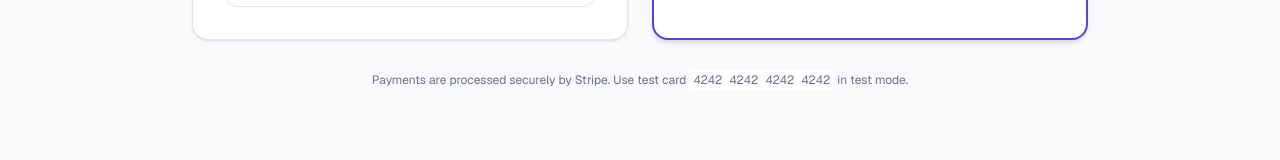
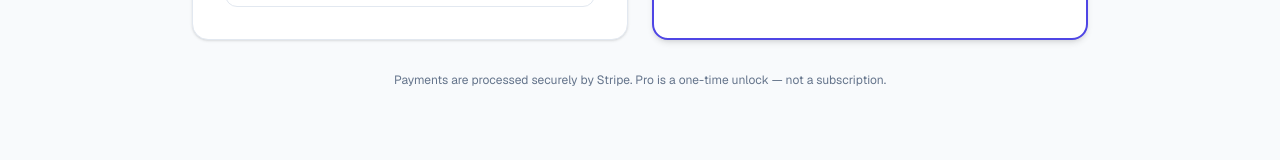
Before and after one commit to haywardjon1972-create/propogen-ai, a Next.js app: page / in a window 1280 px wide. Shown: the part 4321-4481 px from the top of the page. Built offline with nearby package versions, Linux system fonts and the light colour scheme; no server answers.

Commit message:
Remove test card instructions from live pricing section

```diff
--- a/app/components/Pricing.tsx
+++ b/app/components/Pricing.tsx
@@ -141,9 +141,8 @@ export default function Pricing() {
         </div>
 
         <p className="mx-auto mt-8 max-w-2xl text-center text-xs text-muted">
-          Payments are processed securely by Stripe. Use test card{" "}
-          <code className="rounded bg-card px-1 py-0.5">4242 4242 4242 4242</code>{" "}
-          in test mode.
+          Payments are processed securely by Stripe. Pro is a one-time unlock —
+          not a subscription.
         </p>
       </div>
     </section>
```
